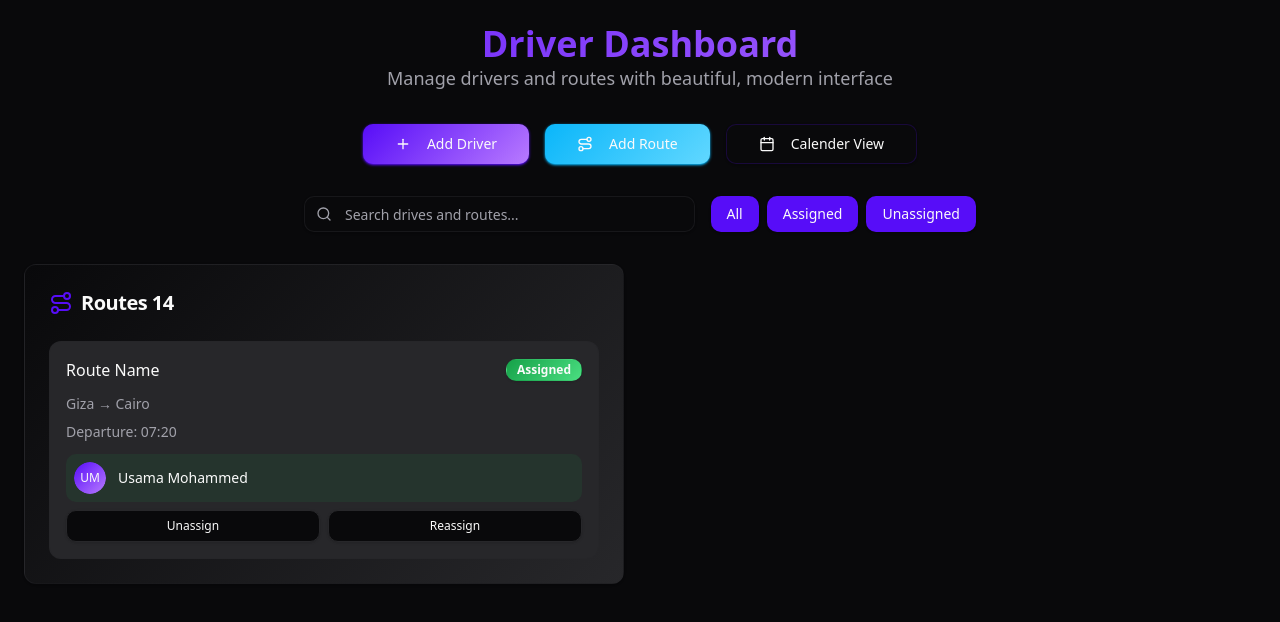
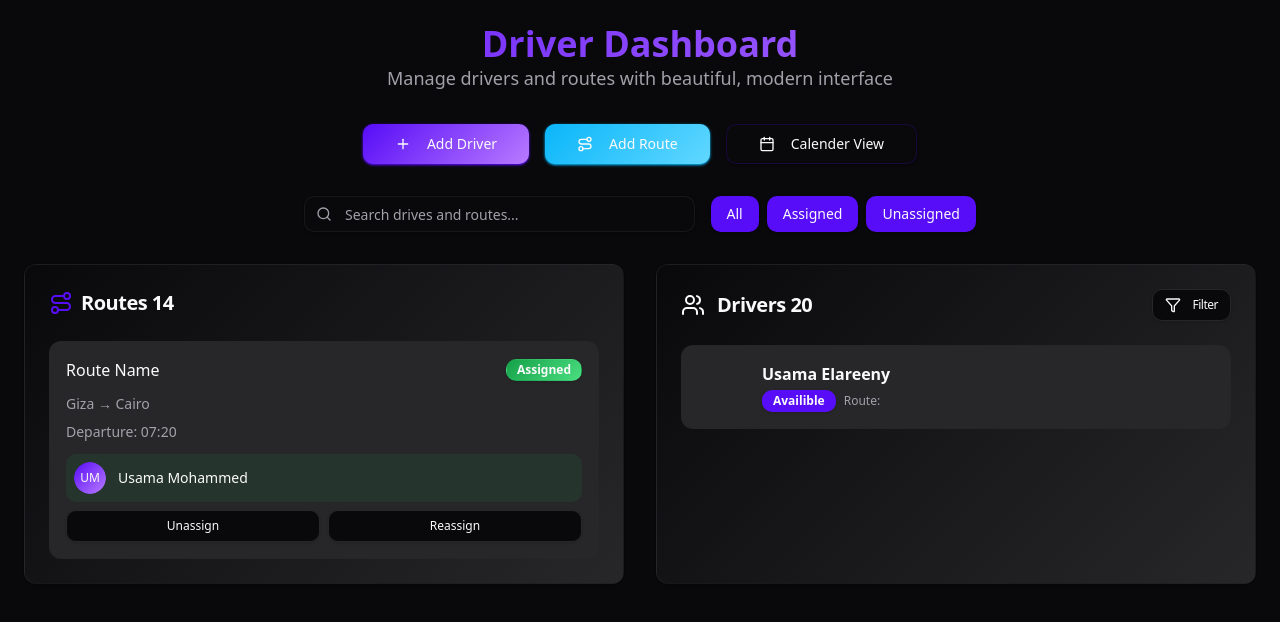
Before and after one commit to UsamaElareeny/Driver-Dashboard, a React (Vite) app: page / in a window 1280 px wide. Shown: the top 622 px of the page. Built offline with nearby package versions, Linux system fonts and the light colour scheme.

Commit message:
feat: Drivers

```diff
--- a/src/components/Dashboard.tsx
+++ b/src/components/Dashboard.tsx
@@ -1,10 +1,18 @@
 import { Button } from "@/components/ui/button";
-import { Plus, Route, Calendar, Search, UserX } from "lucide-react";
+import {
+  Plus,
+  Route,
+  Calendar,
+  Search,
+  Filter,
+  UserX,
+  Users,
+} from "lucide-react";
 import { Input } from "@/components/ui/input";
 import { Card, CardContent, CardHeader, CardTitle } from "@/components/ui/card";
 import { Badge } from "@/components/ui/badge";
 import { Avatar, AvatarFallback, AvatarImage } from "@/components/ui/avatar";
-import type { ButtonHTMLAttributes } from "react";
+import { spawn } from "child_process";
 
 function Dashboard() {
   return (
@@ -162,7 +170,56 @@ function Dashboard() {
             </CardContent>
           </Card>
           {/* Drivers */}
+          <Card className="gradient-card hover-elevate shadow-elegant border-border/50">
+            <CardHeader>
+              <CardTitle className="flex items-center justify-between text-xl">
+                <div className="flex items-center gap-2">
+                  <Users className="h-6 w-6 mr-1" />
+                  Drivers {20}
+                </div>
+                <Button
+                  variant="outline"
+                  size="sm"
+                  //   onClick={}
+                  className="hover:border-secondary/50 btn-ripple"
+                >
+                  <Filter className="h-4 w-4 mr-1" />
+                  Filter
+                </Button>
+              </CardTitle>
+            </CardHeader>
+            <CardContent className="space-y-4">
+              <div className="p-4 rounded-lg bg-background-secondary border border-border/30 hover:border-secondary/30 transition-smooth hover-elevate">
+                <div className="flex items-center gap-4">
+                  <Avatar className="h-12 w-12 avatar-hover">
+                    <AvatarImage>
+                      <AvatarFallback className="gradient-secondary text-secondary-foreground">
+                        {"Usama Elareeny"
+                          .split(" ")
+                          .map((n) => n[0])
+                          .join("")}
+                      </AvatarFallback>
+                    </AvatarImage>
+                  </Avatar>
+                  <div className="flex-1">
+                    <h3 className="font-semibold">Usama Elareeny</h3>
+                    <div className="flex items-center gap-2 mt-1">
+                      <Badge variant="" className="">
+                        Availible
+                      </Badge>
+                      {true && (
+                        <span className="text-xs text-muted-foreground">
+                          Route:{" "}
+                        </span>
+                      )}
+                    </div>
+                  </div>
+                </div>
+              </div>
+            </CardContent>
+          </Card>
         </div>
+        {/* Modals */}
       </div>
     </div>
   );
```
